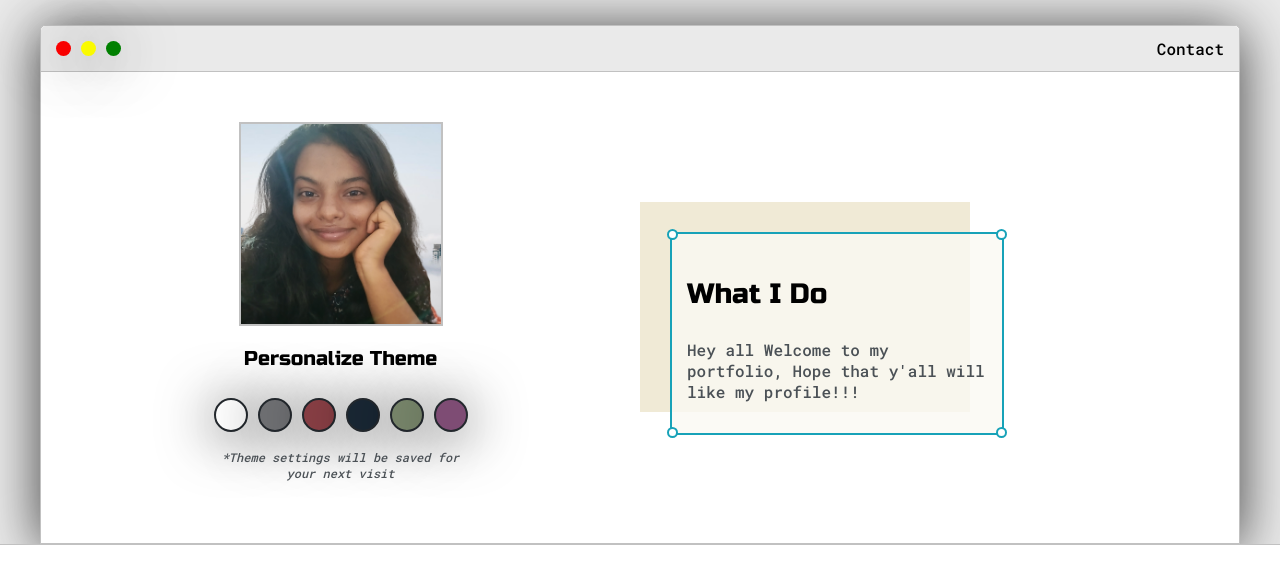
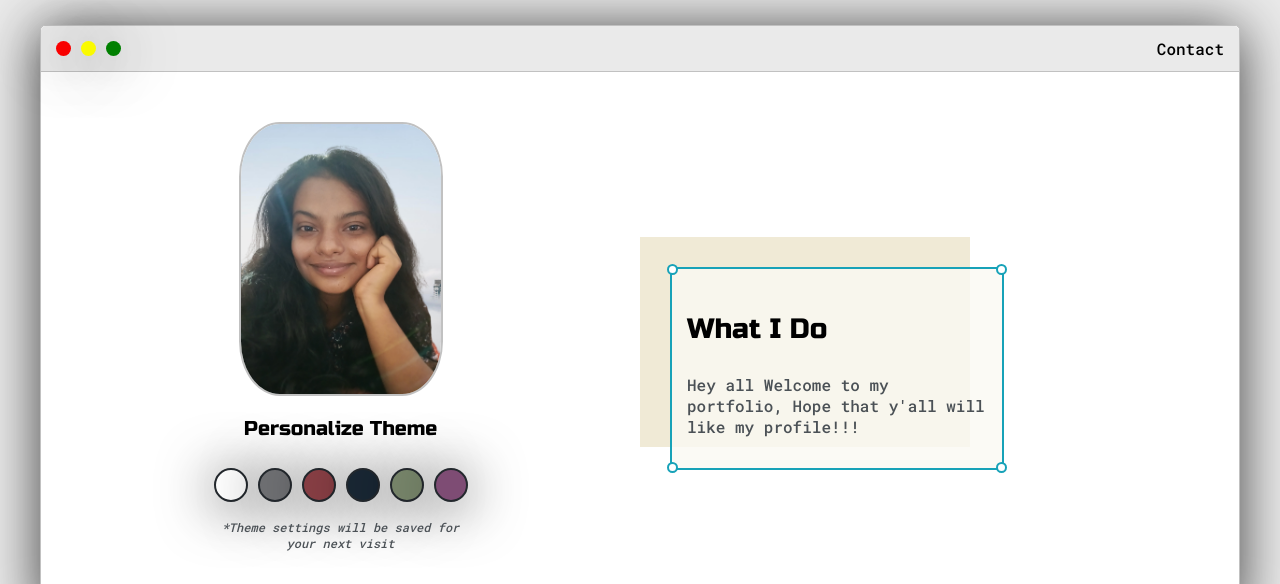
Before and after one commit to RenugaPriyadharshini/supersimple-portfolio, a plain HTML site: page index.html in a window 1280 px wide. Shown: the part 136-720 px from the top of the page. Drawn offline with Linux system fonts and the light colour scheme.

Commit message:
Update Default1.css

```diff
--- a/Default1.css
+++ b/Default1.css
@@ -152,10 +152,11 @@ box-shadow: 0px 5px 56px 0px rgba(0,0,0,0.75);
 
 	display: block;
 	margin: 0 auto;
-	height: 200px;
+	height: 270px;
 	width: 200px;
 	object-fit: cover;
 	border: 2px solid var(--bordercolor);
+	border-radius:20%;
 }
 
 .theme-options-wrapper{
```
